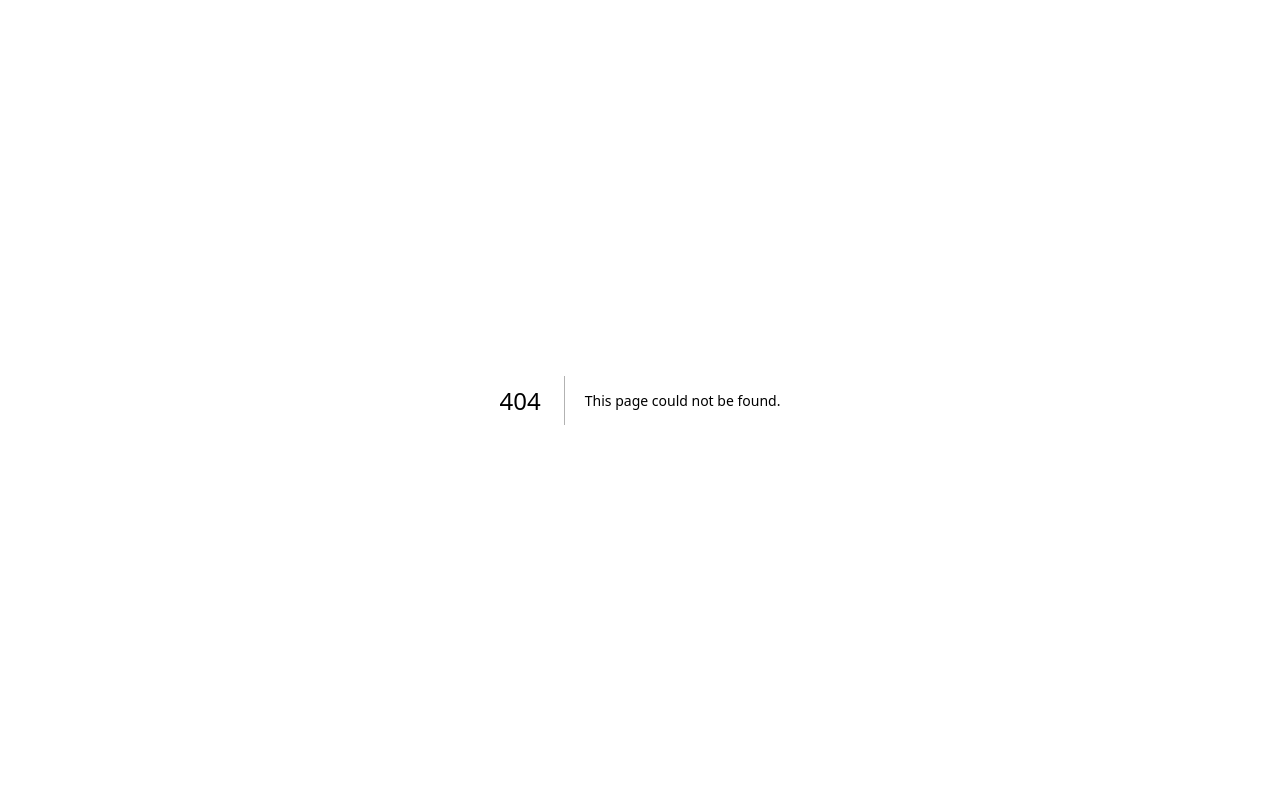
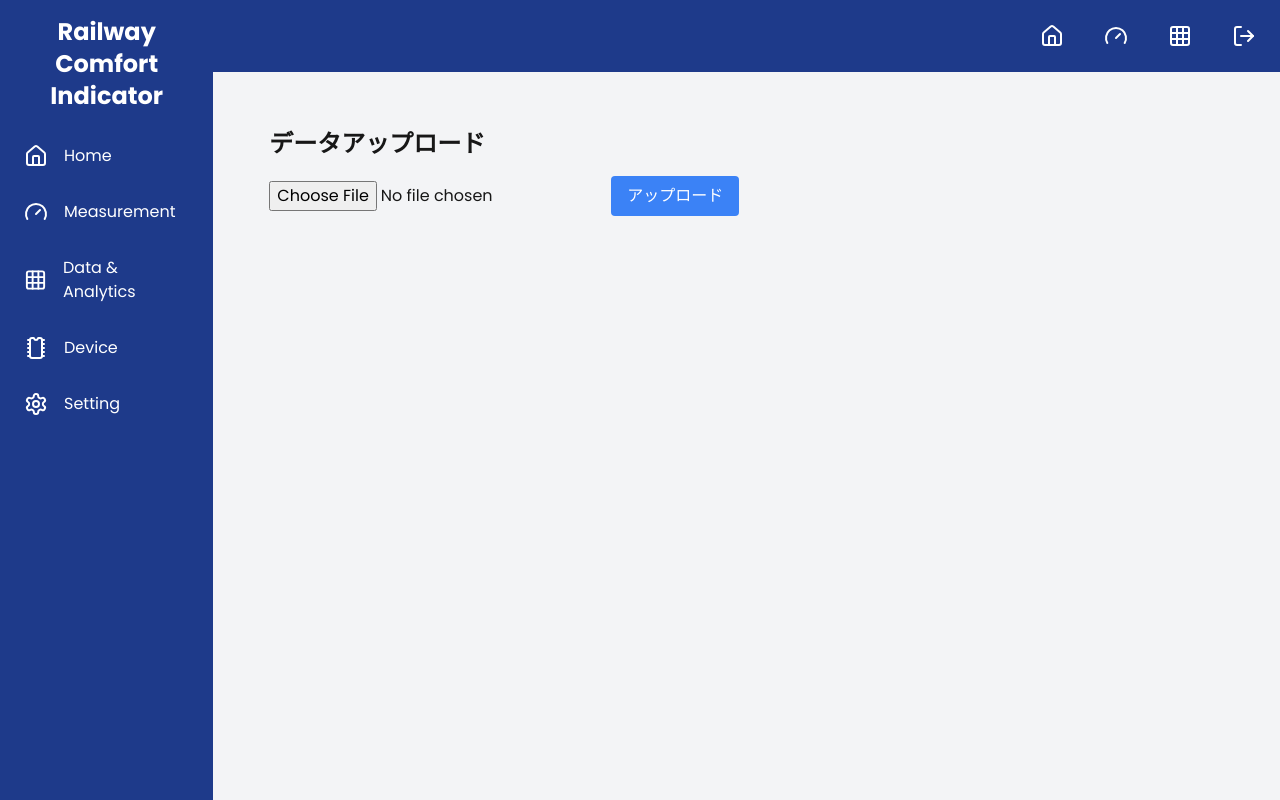
Before and after one commit to RailwayAppAnomalyDetection/fullstack, a Next.js app: page /training in a window 1280 px wide. Before the commit this address had no page. Built offline with nearby package versions, Linux system fonts and the light colour scheme.

Commit message:
fix:file input

```diff
--- a/app/(root)/layout.tsx
+++ b/app/(root)/layout.tsx
@@ -31,7 +31,9 @@ const Layout = ({ children }: { children: React.ReactNode }) => {
               <button className="text-left hover:bg-blue-700 p-2 rounded">View Data</button>
               </Link>
               <button className="text-left hover:bg-blue-700 p-2 rounded">Regular Train</button>
+              <Link href='/training'>
               <button className="text-left hover:bg-blue-700 p-2 rounded">Training</button>
+              </Link>
             </div>
           </details>
           <details className="group">
--- /dev/null
+++ b/app/(root)/training/layout.tsx
@@ -0,0 +1,20 @@
+// components/Layout.tsx
+import React from 'react';
+
+interface LayoutProps {
+  children: React.ReactNode;
+}
+
+const Layout: React.FC<LayoutProps> = ({ children }) => {
+  return (
+    <div className="flex h-screen">
+      {/* Sidebar */}
+
+
+      {/* Main Content */}
+      <main className="bg-gray-100 flex-1 p-4">{children}</main>
+    </div>
+  );
+};
+
+export default Layout;
--- /dev/null
+++ b/app/(root)/training/page.tsx
@@ -0,0 +1,52 @@
+"use client";
+
+import { useState } from 'react';
+
+const UploadPage = () => {
+  const [file, setFile] = useState<File | null>(null);
+  const [uploadStatus, setUploadStatus] = useState<string>('');
+
+  const handleFileChange = (event: React.ChangeEvent<HTMLInputElement>) => {
+    if (event.target.files && event.target.files[0]) {
+      setFile(event.target.files[0]);
+    }
+  };
+
+  const handleUpload = async () => {
+    if (!file) {
+      setUploadStatus('ファイルを選択してください。');
+      return;
+    }
+
+    const formData = new FormData();
+    formData.append('file', file);
+
+    try {
+      const response = await fetch('/api/upload', {
+        method: 'POST',
+        body: formData,
+      });
+
+      if (response.ok) {
+        setUploadStatus('ファイルのアップロードに成功しました。');
+      } else {
+        setUploadStatus('ファイルのアップロードに失敗しました。');
+      }
+    } catch (error) {
+      setUploadStatus('ファイルのアップロード中にエラーが発生しました。');
+    }
+  };
+
+  return (
+    <div className="p-4">
+      <h1 className="text-2xl font-bold mb-4">データアップロード</h1>
+      <input type="file" accept=".csv" onChange={handleFileChange} className="mb-4" />
+      <button onClick={handleUpload} className="bg-blue-500 text-white px-4 py-2 rounded">
+        アップロード
+      </button>
+      {uploadStatus && <p className="mt-4">{uploadStatus}</p>}
+    </div>
+  );
+};
+
+export default UploadPage;
--- a/app/(root)/viewdata/page.tsx
+++ b/app/(root)/viewdata/page.tsx
@@ -1,4 +1,96 @@
-"use client"; // Leaflet を動的レンダリングで使用するため
+// "use client";
+
+// import { MapContainer, TileLayer, CircleMarker, Popup } from "react-leaflet";
+// import "leaflet/dist/leaflet.css";
+// import { useEffect, useState } from "react";
+
+// type DataItem = {
+//   Ride_Comfort_Index: number;
+//   latitude: number;
+//   longitude: number;
+// };
+
+// const getColorByIndex = (Ride_Comfort_Index: number): string => {
+//   if (Ride_Comfort_Index < 5) return "blue";
+//   if (Ride_Comfort_Index < 10) return "green"; // 快適
+//   if (Ride_Comfort_Index < 20) return "yellow"; // やや快適
+//   if (Ride_Comfort_Index < 50) return "orange"; // 不快
+//   return "red"; // 非常に不快
+// };
+
+// const ViewData = () => {
+//   const [data, setData] = useState<DataItem[]>([]);
+//   const [error, setError] = useState<string | null>(null);
+
+//   useEffect(() => {
+//     // アップロードされたCSVファイルの読み込み
+//     fetch('/api/uploaded-data')
+//       .then((response) => {
+//         if (!response.ok) {
+//           throw new Error("ファイルの読み込みに失敗しました。");
+//         }
+//         return response.text();
+//       })
+//       .then((csvData) => {
+//         const rows = csvData.split("\n").slice(1); // ヘッダーをスキップ
+//         const parsedData: DataItem[] = rows
+//           .map((row: string) => {
+//             const [Ride_Comfort_Index, latitude, longitude] = row.split(",");
+//             // すべての値が存在することを確認
+//             if (Ride_Comfort_Index && latitude && longitude) {
+//               return {
+//                 Ride_Comfort_Index: parseFloat(Ride_Comfort_Index),
+//                 latitude: parseFloat(latitude),
+//                 longitude: parseFloat(longitude),
+//               };
+//             }
+//             return null; // 不正な行は null を返す
+//           })
+//           .filter((item): item is DataItem => item !== null); // null を除外
+
+//         if (parsedData.length === 0) {
+//           throw new Error("有効なデータが見つかりませんでした。");
+//         }
+
+//         setData(parsedData);
+//         setError(null); // エラーをクリア
+//       })
+//       .catch((error) => {
+//         console.error("Error loading CSV data:", error);
+//         setError(error.message); // エラーメッセージを設定
+//       });
+//   }, []);
+
+//   return (
+//     <div className="h-96 w-full">
+//       {error && <p className="text-red-500">{error}</p>}
+//       <MapContainer center={[-7.56853294, 110.87451935]} zoom={15} className="h-full w-full">
+//         <TileLayer
+//           url="https://{s}.tile.openstreetmap.org/{z}/{x}/{y}.png"
+//           attribution='&copy; <a href="https://www.openstreetmap.org/copyright">OpenStreetMap</a> contributors'
+//         />
+//         {data.map((item, index) => (
+//           <CircleMarker
+//             key={index}
+//             center={[item.latitude, item.longitude]}
+//             radius={5} // 点のサイズを設定
+//             color={getColorByIndex(item.Ride_Comfort_Index)}
+//             fillColor={getColorByIndex(item.Ride_Comfort_Index)}
+//             fillOpacity={0.7}
+//           >
+//             <Popup>
+//               <strong>Ride Comfort Index:</strong> {item.Ride_Comfort_Index.toFixed(2)}
+//             </Popup>
+//           </CircleMarker>
+//         ))}
+//       </MapContainer>
+//     </div>
+//   );
+// };
+
+// export default ViewData;
+
+"use client"; // クライアントコンポーネントであることを明示
 
 import { MapContainer, TileLayer, CircleMarker, Popup } from "react-leaflet";
 import "leaflet/dist/leaflet.css";
@@ -46,7 +138,16 @@ const ViewData = () => {
   }, []);
 
   return (
-    <div className="h-96 w-full">
+    <div className="space-y-4">
+      {/* Top Boxes */}
+      <div className="grid grid-cols-4 gap-4">
+        <div className="bg-blue-900 h-24 rounded-md col-span-1"></div>
+        <div className="bg-blue-900 h-24 rounded-md col-span-1"></div>
+        <div className="bg-blue-900 h-24 rounded-md col-span-1"></div>
+      </div>
+
+      {/* Main Panel */}
+      <div className="h-96 rounded-md overflow-hidden">
         <MapContainer center={[-7.797068, 110.370529]} zoom={15} className="h-full w-full">
           <TileLayer
             url="https://{s}.tile.openstreetmap.org/{z}/{x}/{y}.png"
@@ -68,77 +169,8 @@ const ViewData = () => {
           ))}
         </MapContainer>
       </div>
+    </div>
   );
 };
 
 export default ViewData;
-
-
-
-
-// "use client"; // Leaflet を動的レンダリングで使用するため
-
-// import { MapContainer, TileLayer, CircleMarker, Popup } from "react-leaflet";
-// import "leaflet/dist/leaflet.css";
-// import { useEffect, useState } from "react";
-
-// type DataItem = {
-//   Ride_Comfort_Index: number;
-//   latitude: number;
-//   longitude: number;
-// };
-
-// const ViewData = () => {
-//   const [data, setData] = useState<DataItem[]>([]);
-
-//   useEffect(() => {
-//     // CSV ファイルの読み込み
-//     fetch("/output_select.csv")
-//       .then((response) => response.text())
-//       .then((csvData) => {
-//         const rows = csvData.split("\n").slice(1); // ヘッダーをスキップ
-//         const parsedData: DataItem[] = rows
-//           .map((row) => {
-//             const [Ride_Comfort_Index, latitude, longitude] = row.split(",");
-//             if (Ride_Comfort_Index && latitude && longitude) {
-//               return {
-//                 Ride_Comfort_Index: parseFloat(Ride_Comfort_Index),
-//                 latitude: parseFloat(latitude),
-//                 longitude: parseFloat(longitude),
-//               };
-//             }
-//             return null;
-//           })
-//           .filter((item): item is DataItem => item !== null); // null を除外
-//         setData(parsedData);
-//       })
-//       .catch((error) => console.error("Error loading CSV data:", error));
-//   }, []);
-
-//   return (
-//     <div className="h-96 w-full">
-//       <MapContainer center={[-7.797068, 110.370529]} zoom={15} className="h-full w-full">
-//         <TileLayer
-//           url="https://{s}.tile.openstreetmap.org/{z}/{x}/{y}.png"
-//           attribution='&copy; <a href="https://www.openstreetmap.org/copyright">OpenStreetMap</a> contributors'
-//         />
-//         {data.map((item, index) => (
-//           <CircleMarker
-//             key={index}
-//             center={[item.latitude, item.longitude]}
-//             radius={1} // 点のサイズを設定
-//             color="blue"
-//             fillColor="blue"
-//             fillOpacity={0.7}
-//           >
-//             <Popup>
-//               <strong>Ride Comfort Index:</strong> {item.Ride_Comfort_Index.toFixed(2)}
-//             </Popup>
-//           </CircleMarker>
-//         ))}
-//       </MapContainer>
-//     </div>
-//   );
-// };
-
-// export default ViewData;
--- /dev/null
+++ b/app/api/apload/route.ts
@@ -0,0 +1,22 @@
+import { NextResponse } from 'next/server';
+import fs from 'fs';
+import path from 'path';
+
+export async function POST(request: Request) {
+  const formData = await request.formData();
+  const file = formData.get('file') as File;
+
+  if (!file) {
+    return NextResponse.json({ error: 'ファイルがありません。' }, { status: 400 });
+  }
+
+  const buffer = Buffer.from(await file.arrayBuffer());
+  const filePath = path.join(process.cwd(), 'public', 'uploads', file.name);
+
+  try {
+    await fs.promises.writeFile(filePath, buffer);
+    return NextResponse.json({ message: 'ファイルのアップロードに成功しました。' }, { status: 200 });
+  } catch (error) {
+    return NextResponse.json({ error: 'ファイルの保存中にエラーが発生しました。' }, { status: 500 });
+  }
+}
--- /dev/null
+++ b/app/api/aploaded-data/route.ts
@@ -0,0 +1,17 @@
+import { NextResponse } from 'next/server';
+import fs from 'fs';
+import path from 'path';
+
+export async function GET() {
+  const filePath = path.join(process.cwd(), 'public', 'uploads', 'output_select.csv');
+
+  try {
+    const fileContent = await fs.promises.readFile(filePath, 'utf-8');
+    return new NextResponse(fileContent, { status: 200 });
+  } catch (error) {
+    return new NextResponse(
+      JSON.stringify({ error: 'ファイルの読み込み中にエラーが発生しました。' }),
+      { status: 500 }
+    );
+  }
+}
```
Lines whose indentation alone changed are shown as unchanged.
